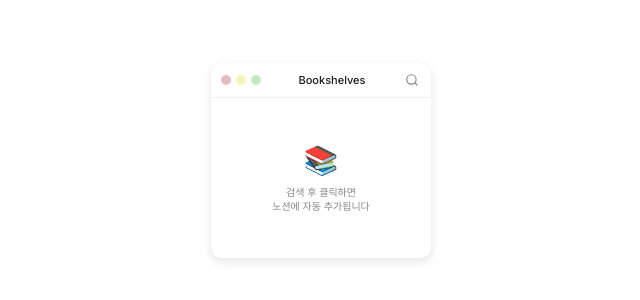
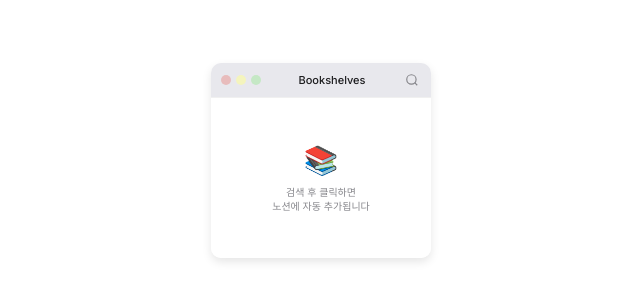
Before and after one commit to nagi-00/book, a plain HTML site: page index.html in a window 1280 px wide. Shown: the part 240-540 px from the top of the page, without its empty margins (319-959 px from the left). Drawn offline with Linux system fonts and the light colour scheme.

Commit message:
Update index.html

```diff
--- a/index.html
+++ b/index.html
@@ -19,7 +19,7 @@
 
     .window {
       width: 220px;
-      background: #E8E8ED;
+      background: #ffffff;
       border-radius: 10px;
       box-shadow: 0 4px 10px rgba(0, 0, 0, 0.1);
       overflow: hidden;
@@ -29,7 +29,7 @@
       display: flex;
       align-items: center;
       padding: 8px 10px;
-      background: #FFFFFF;
+      background: #e8e8ed;
       border-bottom: 1px solid #F0F0F0;
     }
 
```
